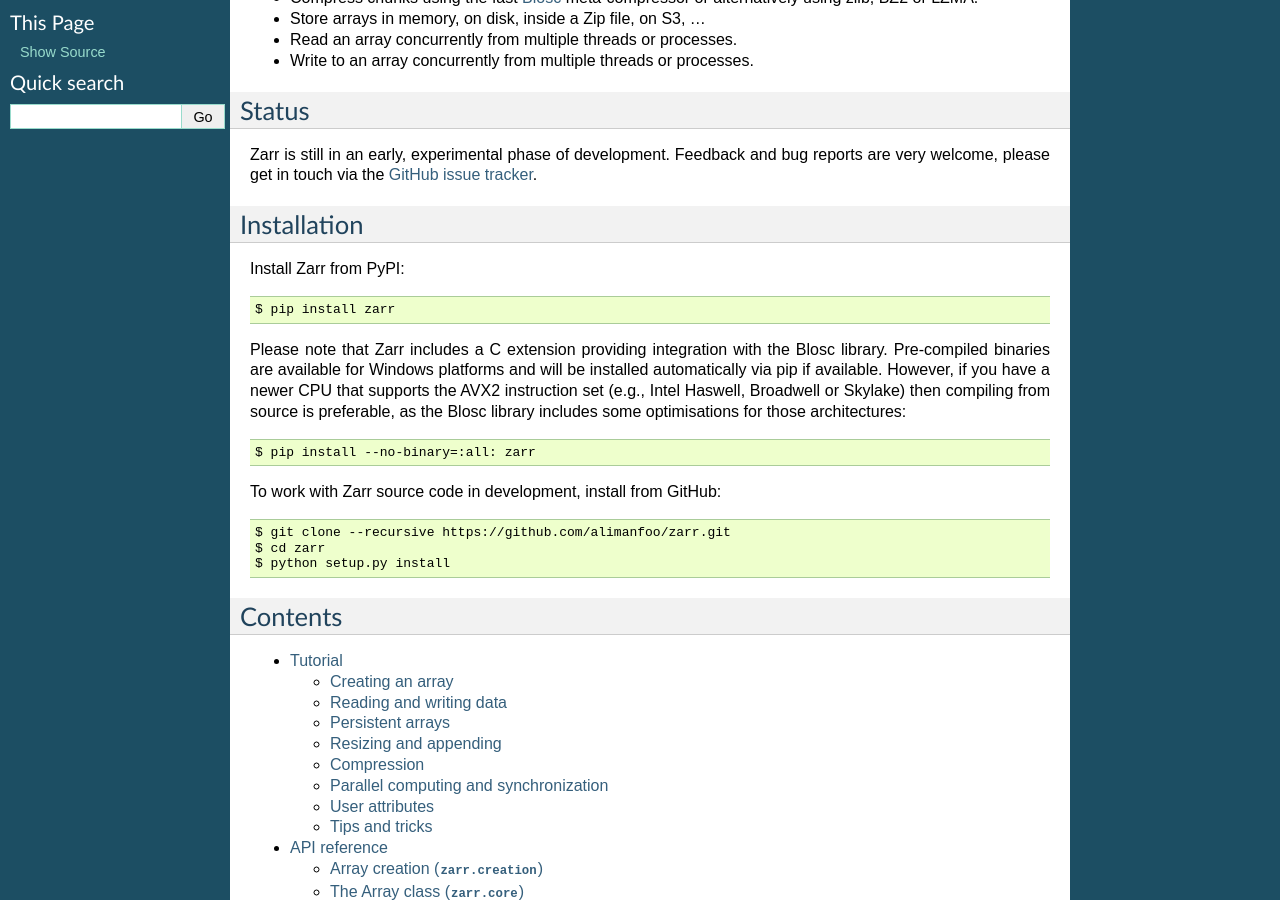
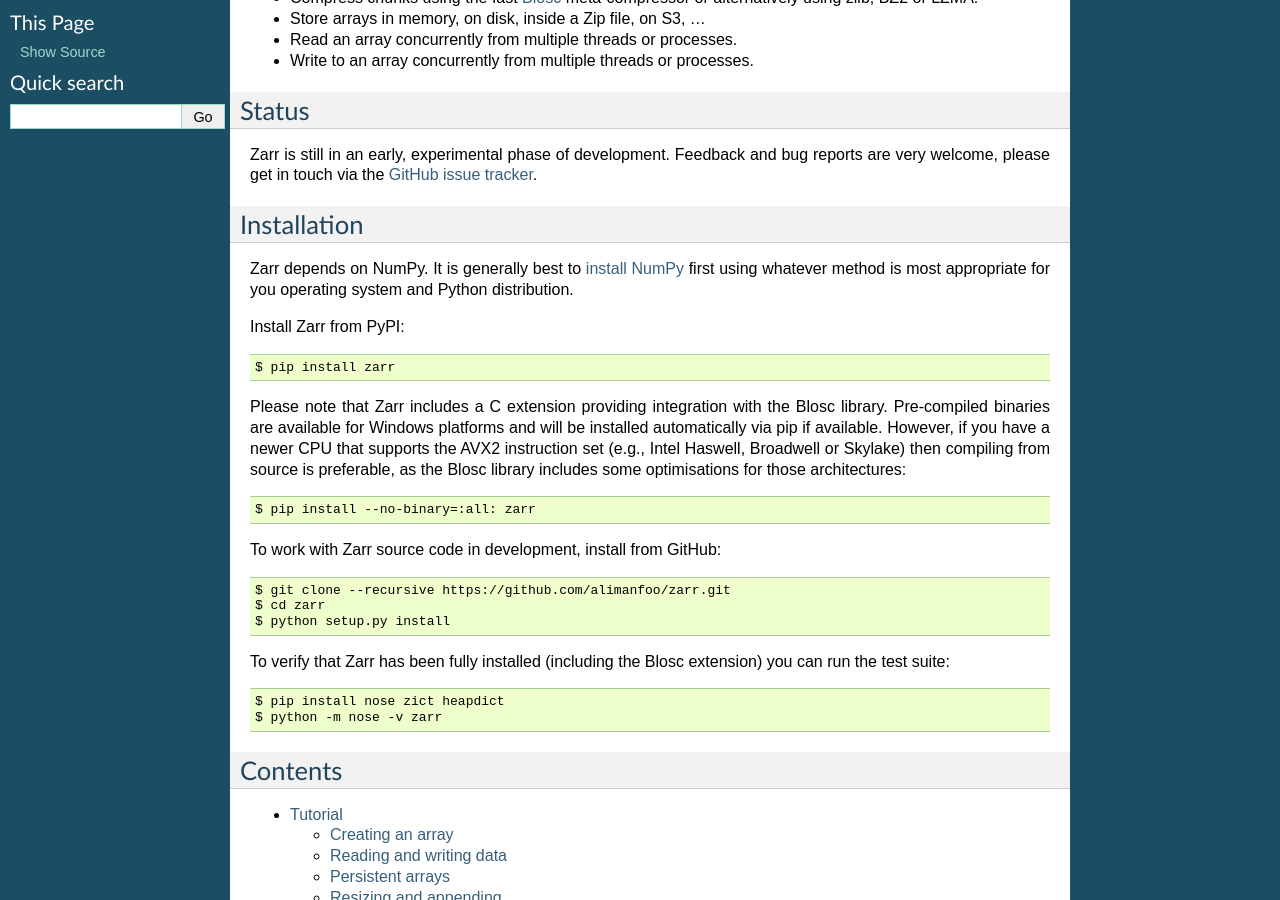
Before and after one commit to enthusiastdev121/zarr-python, a Sphinx documentation site: the page built from docs/index.rst, in a window 1280 px wide and 900 px high, scrolled down 239 px. Built offline with Sphinx 7.4.7, drawn with Linux system fonts in a browser that asks for light colours; the version number could not be read and is left out.

Commit message:
tweak install docs

```diff
--- a/docs/index.rst
+++ b/docs/index.rst
@@ -27,6 +27,11 @@ tracker <https://github.com/alimanfoo/zarr/issues>`_.
 Installation
 ------------
 
+Zarr depends on NumPy. It is generally best to `install NumPy
+<http://docs.scipy.org/doc/numpy/user/install.html>`_ first using
+whatever method is most appropriate for you operating system and
+Python distribution.
+
 Install Zarr from PyPI::
 
     $ pip install zarr
@@ -47,6 +52,11 @@ To work with Zarr source code in development, install from GitHub::
     $ cd zarr
     $ python setup.py install
 
+To verify that Zarr has been fully installed (including the Blosc
+extension) you can run the test suite::
+
+    $ pip install nose zict heapdict
+    $ python -m nose -v zarr
 
 Contents
 --------
```
